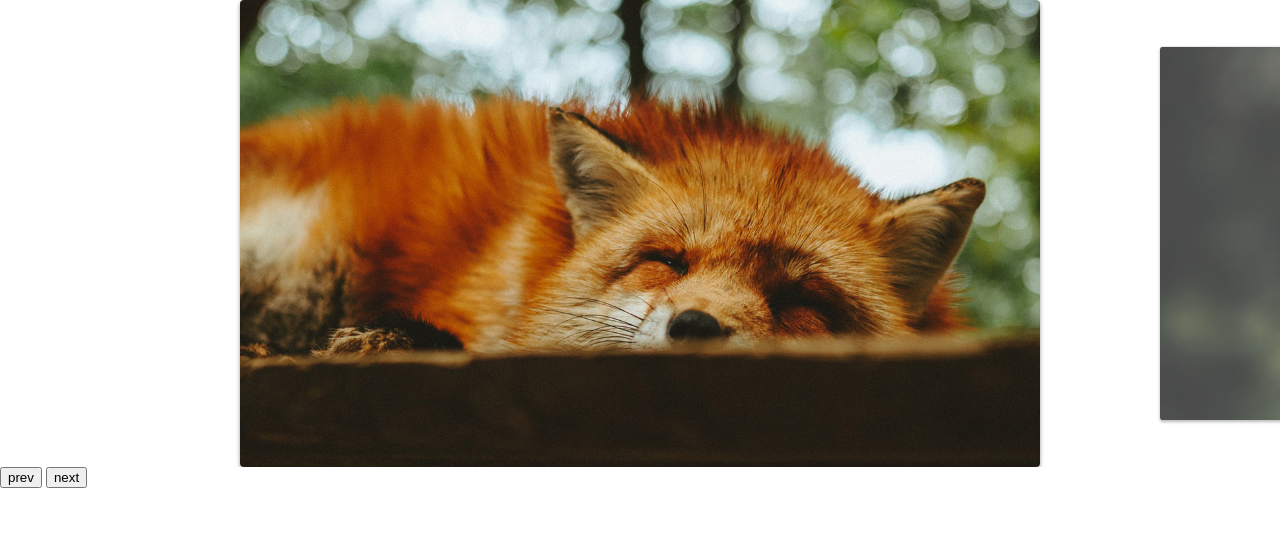
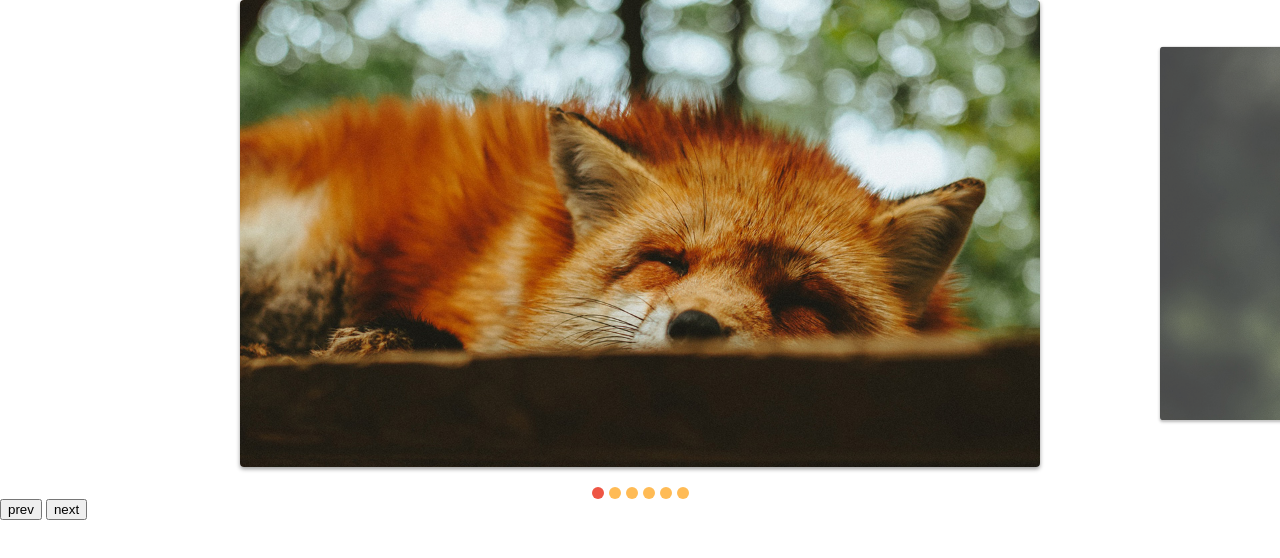
Before and after one commit to lucasgomesmatos/slide-animais-fantasticos, a plain HTML site: page index.html in a window 1280 px wide. Drawn offline with Linux system fonts and the light colour scheme.

Commit message:
paginação de slides

```diff
--- a/css/style.css
+++ b/css/style.css
@@ -31,13 +31,35 @@ img {
   margin: 0 20px;
   border-radius: 4px;
   overflow: hidden;
-  box-shadow: 0 2px 4px rgba(0,0,0,0.4);
+  box-shadow: 0 2px 4px rgba(0, 0, 0, 0.4);
   opacity: 0.8;
-  transform: scale(.8);
-  transition: .4s;
+  transform: scale(0.8);
+  transition: 0.4s;
 }
 
 .slide li.active {
   opacity: 1;
   transform: scale(1);
 }
+
+[data-control="slide"] {
+  display: flex;
+  justify-content: center;
+  margin-top: 20px;
+  gap: 5px;
+}
+
+[data-control="slide"] li a {
+  display: block;
+  width: 12px;
+  height: 12px;
+  background: #fb5;
+  border-radius: 50%;
+  overflow: hidden;
+  text-indent: -999px;
+}
+
+[data-control="slide"] li.active a,
+[data-control="slide"] li a:hover {
+  background: #e54;
+}
--- a/js/modules/Slide.js
+++ b/js/modules/Slide.js
@@ -10,6 +10,8 @@ export class Slide {
       movement: 0,
     };
     this.activeClass = "active";
+
+    this.changeEvent = new Event('changeEvent');
   }
 
   transition(active) {
@@ -105,6 +107,7 @@ export class Slide {
     this.slidesIndexNav(index);
     this.dist.finalPosition = activeSlide.position;
     this.changeActiveClass();
+    this.wrapper.dispatchEvent(this.changeEvent)
   }
 
   changeActiveClass() {
@@ -158,6 +161,11 @@ export class Slide {
 }
 
 export class SlideNav extends Slide {
+  constructor(slide, wrapper) {
+    super(slide, wrapper);
+    this.bindControlEvents();
+  }
+
   addArrow(prev, next) {
     this.prevElement = document.querySelector(prev);
     this.nextElement = document.querySelector(next);
@@ -168,4 +176,49 @@ export class SlideNav extends Slide {
     this.prevElement.addEventListener("click", this.activePrevSlide);
     this.nextElement.addEventListener("click", this.activeNextSlide);
   }
+
+  createControl() {
+    const control = document.createElement("ul");
+    control.dataset.control = "slide";
+
+    this.slideArray.forEach((item, index) => {
+      control.innerHTML += `<li><a href="#slide${index + 1}">${
+        index + 1
+      }</a></li>`;
+    });
+
+    this.wrapper.appendChild(control);
+
+    return control;
+  }
+
+  eventControl(item, index) {
+    item.addEventListener("click", (event) => {
+      event.preventDefault();
+      this.changeSlide(index);
+    });
+
+    this.wrapper.addEventListener('changeEvent', this.activeControlItem)
+  }
+
+  activeControlItem() {
+    this.controlArray.forEach((item) =>
+      item.classList.remove(this.activeClass)
+    );
+    this.controlArray[this.index.active].classList.add(this.activeClass);
+  }
+
+  addControl(customControl) {
+    this.control =
+      document.querySelector(customControl) || this.createControl();
+    this.controlArray = [...this.control.children];
+
+    this.activeControlItem();
+    this.controlArray.forEach(this.eventControl);
+  }
+
+  bindControlEvents() {
+    this.eventControl = this.eventControl.bind(this);
+    this.activeControlItem = this.activeControlItem.bind(this);
+  }
 }
--- a/js/script.js
+++ b/js/script.js
@@ -4,4 +4,4 @@ const slide = new SlideNav(".slide", ".slide-wrapper");
 slide.init();
 slide.addArrow(".prev", ".next")
 
-console.log(slide)
+slide.addControl();
```
